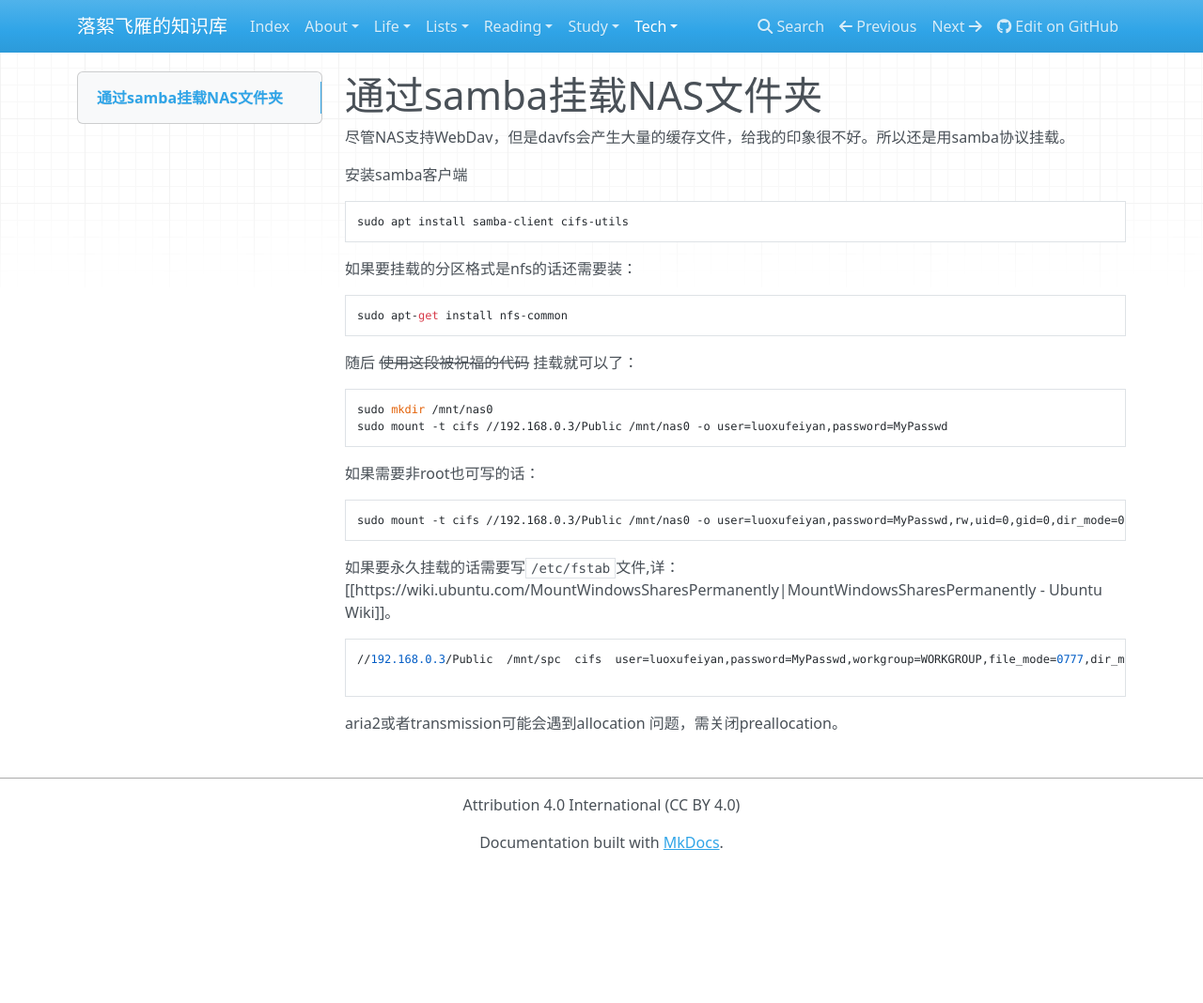
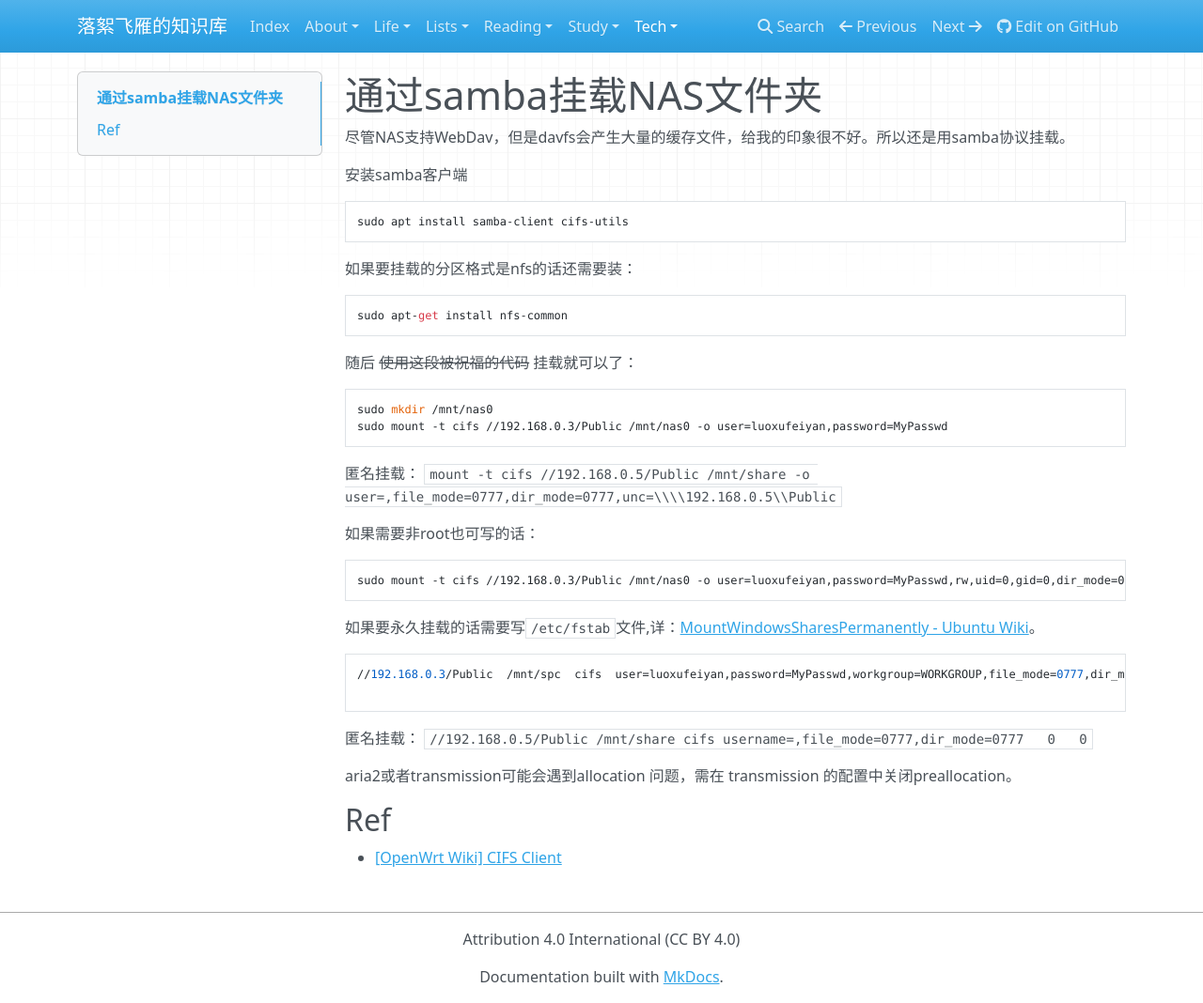
Before and after one commit to luoxufeiyan/wiki.luoxufeiyan.com, an MkDocs documentation site: the page built from docs/tech/linux/mount-nas-via-samba.md, in a window 1280 px wide and 1068 px high. Shown: the whole window at 94% size. Built offline with MkDocs 1.6.1, drawn with Linux system fonts in a browser that asks for light colours; nearby versions of some CDN libraries.

Commit message:
update cifs

````diff
--- a/docs/tech/linux/mount-nas-via-samba.md
+++ b/docs/tech/linux/mount-nas-via-samba.md
@@ -16,16 +16,23 @@ sudo mkdir /mnt/nas0
 sudo mount -t cifs //192.168.0.3/Public /mnt/nas0 -o user=luoxufeiyan,password=MyPasswd
 ```
 
+匿名挂载： `mount -t cifs //192.168.0.5/Public /mnt/share -o user=,file_mode=0777,dir_mode=0777,unc=\\\\192.168.0.5\\Public`
+
 如果需要非root也可写的话：
 ```
 sudo mount -t cifs //192.168.0.3/Public /mnt/nas0 -o user=luoxufeiyan,password=MyPasswd,rw,uid=0,gid=0,dir_mode=0777,file_mode=0777
 ```
 
-如果要永久挂载的话需要写`/etc/fstab`文件,详：[[https://wiki.ubuntu.com/MountWindowsSharesPermanently|MountWindowsSharesPermanently - Ubuntu Wiki]]。
+如果要永久挂载的话需要写`/etc/fstab`文件,详：[MountWindowsSharesPermanently - Ubuntu Wiki](https://wiki.ubuntu.com/MountWindowsSharesPermanently)。
 
 ```
 //192.168.0.3/Public  /mnt/spc  cifs  user=luoxufeiyan,password=MyPasswd,workgroup=WORKGROUP,file_mode=0777,dir_mode=0777,uid=pi,gid=pi,forceuid,forcegid  0  0
 
 ```
 
-aria2或者transmission可能会遇到allocation 问题，需关闭preallocation。
+匿名挂载： `//192.168.0.5/Public /mnt/share cifs username=,file_mode=0777,dir_mode=0777	 0	 0`
+
+aria2或者transmission可能会遇到allocation 问题，需在 transmission 的配置中关闭preallocation。
+
+## Ref
+* [[OpenWrt Wiki] CIFS Client](https://openwrt.org/docs/guide-user/services/nas/cifs.client)
````
